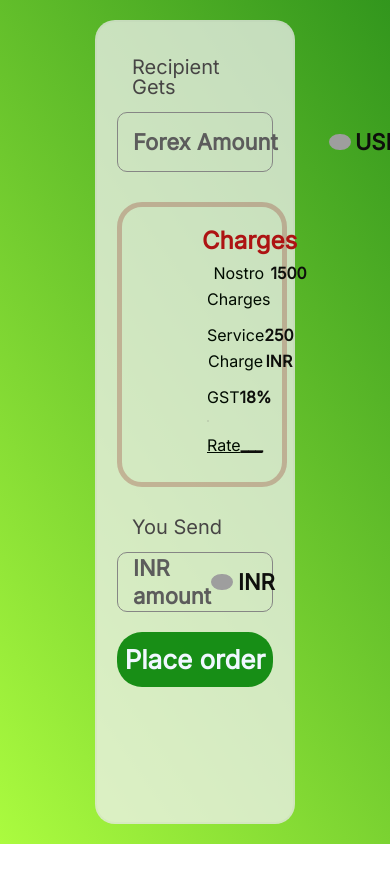
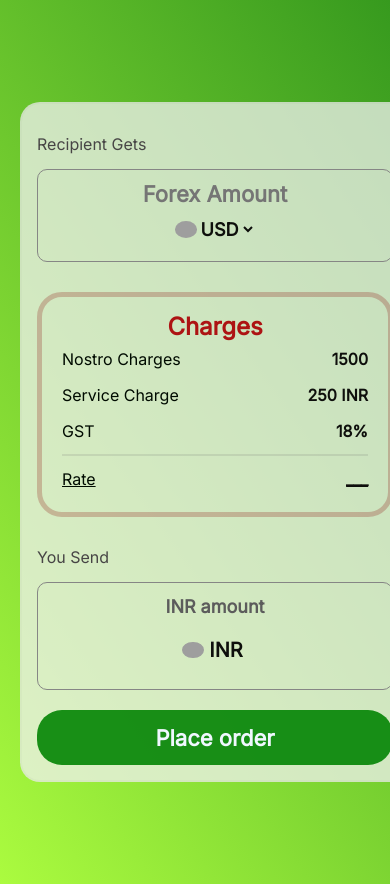
Before and after one commit to shubhanshu0109/currency_converter_with_GST, a plain HTML site: page index.html in a window 390 px wide. Shown: the top 884 px of the page. Before the commit the page ends 844 px from the top, so only its background shows below. Drawn offline with Linux system fonts and the light colour scheme; no server answers; grey boxes are pictures that could not be loaded.

Commit message:
Update styles.css

```diff
--- a/styles.css
+++ b/styles.css
@@ -1,3 +1,5 @@
+ /* General styles */
+
 * {
   margin: 0;
   padding: 0;
@@ -11,10 +13,13 @@
   align-items: center;
   text-align: left;
   width: 100%;
-  height: 100vh;
-
-  background: rgb(171,251,63);
-  background: linear-gradient(55deg, rgba(171,251,63,1) 0%, rgba(50,150,29,1) 100%);
+  min-height: 100vh; /* Changed height to min-height for responsiveness */
+  background: rgb(171, 251, 63);
+  background: linear-gradient(
+    55deg,
+    rgba(171, 251, 63, 1) 0%,
+    rgba(50, 150, 29, 1) 100%
+  );
 }
 
 .icon {
@@ -29,21 +34,24 @@
   justify-content: space-between;
   align-items: center;
   border: 1.5px solid #868685;
-  padding: 15px;
+  padding: 10px; /* Adjusted padding for responsiveness */
   height: 60px;
-
   border-radius: 10px;
 }
 
+/* Form styles */
+
 form {
-
-  width: 40%;
-  height: 90vh;
+  width: 90%; /* Adjusted form width for responsiveness */
+  max-width: 600px; /* Added max-width for larger screens */
   border: 2px solid rgba(107, 104, 104, 0.046);
   border-radius: 20px;
   padding: 20px;
   background-color: rgba(241, 241, 241, 0.753);
 }
+
+/* Input, select, and message styles */
+
 input,
 select,
 .msg {
@@ -51,36 +59,44 @@ select,
   font-style: normal;
   color: rgb(14, 15, 12);
   line-height: 28px;
-  font-size: 22px;
-  width: 79px;
+  font-size: 18px; /* Adjusted font size for responsiveness */
+  width: 100%; /* Full width for input, select */
   background-color: transparent;
-
 }
 
-
-::placeholder {
+.msg {
+  width: auto; /* Adjusted width for message */
   color: rgb(92, 92, 92);
 }
-.msg {
-  width: 200px;
-  color: rgb(92, 92, 92);
-}
+
 .amount input {
-  width: 196px;
+  width: 100%; /* Full width for input */
   border: none;
   outline: none;
-}
+
+    font-weight: 600;
+    font-style: normal;
+    color: rgb(14, 15, 12);
+    line-height: 28px;
+    font-size: 22px;
+    width: 196px;
+    background-color: transparent;
+    text-align: center; /* Center placeholder text */
+  }
+
 
 .lable {
   font-weight: 400;
   color: rgb(71, 69, 69);
-  font-size: 20px;
+  font-size: 18px; /* Adjusted font size for responsiveness */
   line-height: 20px;
-  margin:  15px;
+  margin: 15px 0; /* Adjusted margin for responsiveness */
 }
+
 .hide {
   display: none;
 }
+
 #notice {
   border-radius: 10px;
   color: red;
@@ -88,20 +104,26 @@ select,
   padding: 10px;
 }
 
+/* Select container styles */
+
 .select-container {
   display: flex;
   justify-content: center;
   align-items: center;
 }
+
 .select-container img {
   border-radius: 50%;
   width: 22px;
 }
+
 .select-container select {
   border: none;
   outline: none;
+  width: 100%; /* Full width for select */
 }
 
+/* Button styles */
 
 .btn {
   width: 100%;
@@ -110,12 +132,12 @@ select,
   background-color: rgba(7, 135, 7, 0.916);
   color: aliceblue;
   border: none;
-  font-size: 26px;
+  font-size: 24px; /* Adjusted font size for responsiveness */
   font-weight: 600;
   border-radius: 25px;
 }
 
-/* css for details section */
+/* Details section styles */
 
 .details {
   display: flex;
@@ -124,15 +146,17 @@ select,
   text-align: center;
   border: 5px solid rgba(133, 4, 4, 0.233);
   width: 100%;
-  padding: 19px 80px;
+  padding: 15px;
   border-radius: 25px;
   margin: 30px 0;
   box-sizing: border-box;
 }
-h2{
+
+h2 {
   font-family: "Inter", Helvetica, Arial, sans-serif;
   color: rgb(173, 19, 19);
 }
+
 .details li {
   display: flex;
   justify-content: space-between;
@@ -148,17 +172,50 @@ li hr {
   border: 1px solid rgba(103, 104, 103, 0.155);
   width: 100%;
 }
+
 .s1 {
   font-weight: 600;
   color: rgb(14, 15, 12);
   font-size: 16px;
   line-height: 26px;
 }
-#tocurr{
+
+#tocurr {
   font-weight: 600;
-font-style: normal;
-color: rgb(14, 15, 12);
-line-height: 28px;
-font-size: 22px;
-margin: 5px;
+  font-style: normal;
+  color: rgb(14, 15, 12);
+  line-height: 28px;
+  font-size: 20px; /* Adjusted font size for responsiveness */
+  margin: 5px;
 }
+
+
+/* Media queries for responsiveness */
+
+@media screen and (max-width: 768px) {
+  .display {
+    flex-direction: column;
+    height: auto;
+  }
+
+  .display > * {
+    margin-bottom: 10px;
+  }
+
+  .container {
+    padding: 20px;
+  }
+
+  form {
+    width: 100%;
+    padding: 15px;
+  }
+
+  .btn {
+    font-size: 22px;
+  }
+
+  .lable {
+    font-size: 16px;
+  }
+}
```
